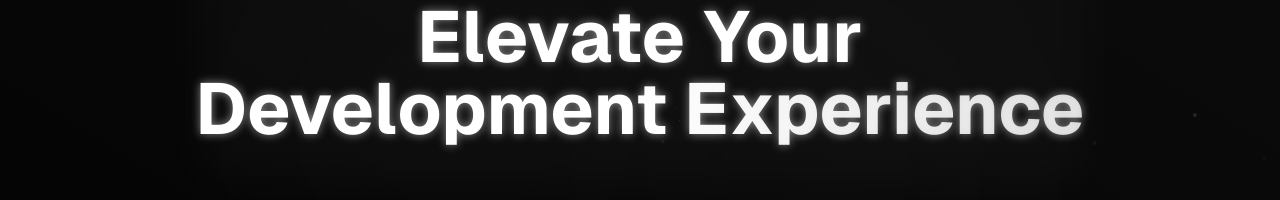
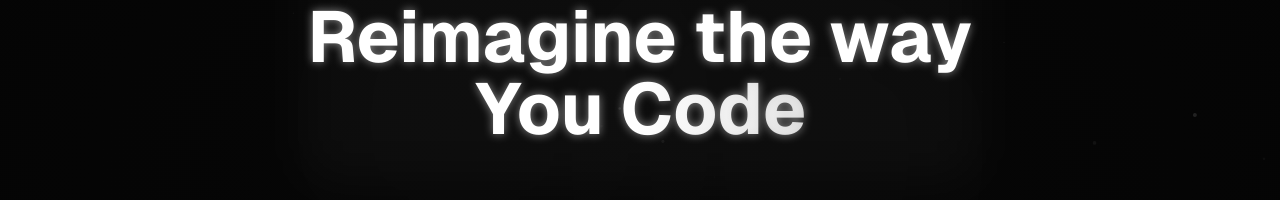
Before and after one commit to adityasharmawork/replix, a Next.js app: page / in a window 1280 px wide. Shown: the part 217-417 px from the top of the page. Built offline with nearby package versions, Linux system fonts and the light colour scheme; no server answers.

Commit message:
Headline changes

```diff
--- a/src/app/(root)/page.tsx
+++ b/src/app/(root)/page.tsx
@@ -35,9 +35,9 @@ export default function LandingPage() {
               </div>
               <div className="absolute -inset-1 bg-white/5 blur-xl opacity-50 rounded-3xl" />
               <h1 className="relative text-5xl md:text-6xl lg:text-7xl font-bold text-white mb-8 leading-tight text-glow">
-                Elevate Your <br />
+                Reimagine the way <br />
                 <span className="text-transparent bg-clip-text bg-gradient-to-r from-white via-white to-gray-400 animate-gradient-x">
-                  Development Experience
+                You Code
                 </span>
               </h1>
             </div>
--- a/src/app/layout.tsx
+++ b/src/app/layout.tsx
@@ -48,6 +48,10 @@ export default function RootLayout({
 
           {/* Animated particles with JS will be added in a separate component */}
 
+          {/* Background with subtle patterns and gradients */}
+          <div className="fixed inset-0 bg-dark-400 bg-mesh-pattern z-[-2]" />
+          <div className="fixed inset-0 bg-gradient-radial from-primary-600/5 to-transparent z-[-1] opacity-60" />
+
           <ConvexClientProvider>
             {children}
           </ConvexClientProvider>
```
